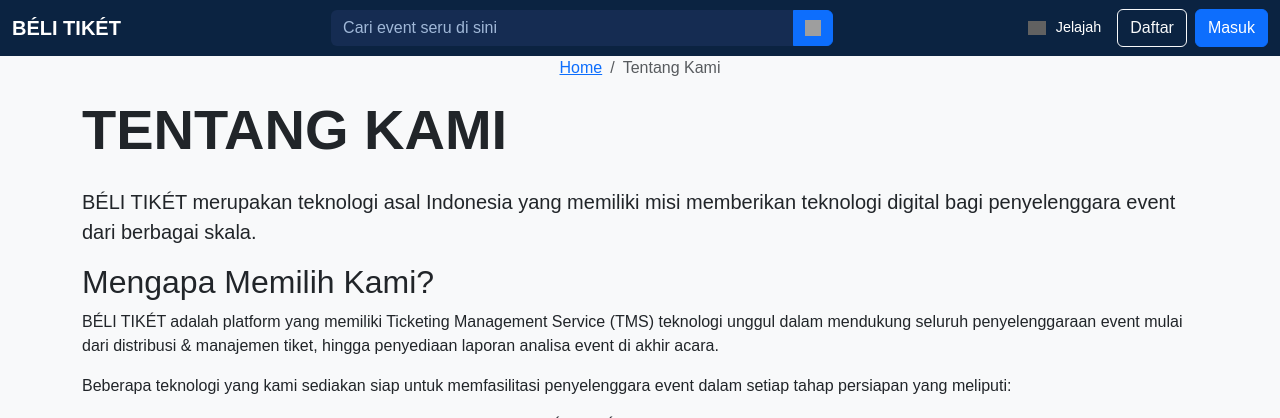
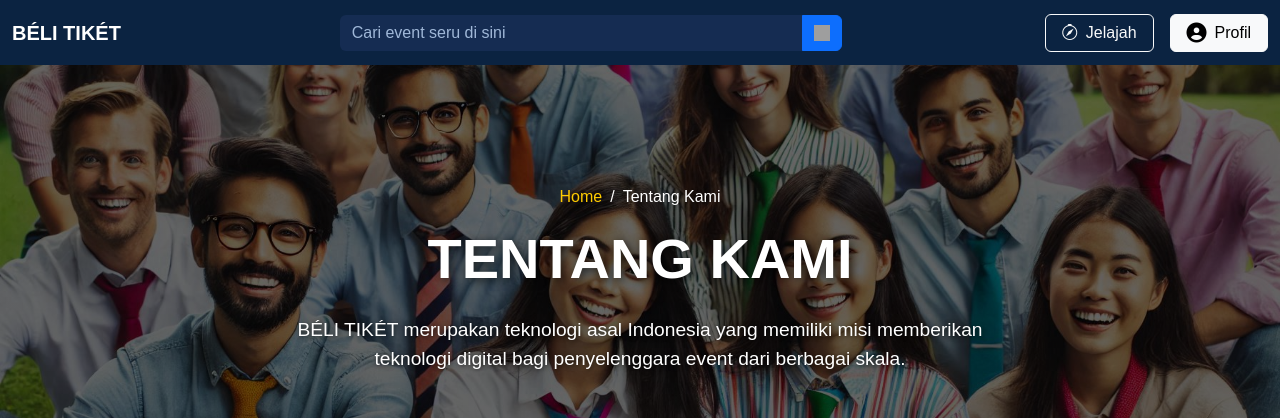
Before and after one commit to LimunBF/pemweb_uas, a PHP site: page /php/tentang_kami.php in a window 1280 px wide. Shown: the top 418 px of the page. Run offline with PHP 8.4, Linux system fonts and the light colour scheme; a user stored in the database is signed in; data comes from the database, SQL or seed files in the repository; grey boxes are pictures that could not be loaded.

Commit message:
Ubah Penamaan lagi dan desain navbar

```diff
--- a/css/navbar_footer.css
+++ b/css/navbar_footer.css
@@ -1,5 +1,6 @@
 .navbar {
     background-color: #0b2341;
+    height: 65px;
 }
 
 .search-bar {
--- a/css/profile.css
+++ b/css/profile.css
@@ -111,7 +111,7 @@ body {
     align-items: center;
     cursor: pointer;
     position: relative;
-    transform: translateX(-10%); /* Moves it 10px to the left */
+    transform: translateX(-20%); /* Moves it 10px to the left */
 }
 
 .dropdown-profile:hover {
--- a/php/tentang_kami.php
+++ b/php/tentang_kami.php
@@ -1,6 +1,33 @@
 <?php
-    session_start();
-    $isLoggedIn = isset($_SESSION['user_id']);
+session_start();
+$isLoggedIn = isset($_SESSION['user_id']);
+
+// Include the database connection file
+include_once '../connection/connect.php';
+
+// Get the database connection
+$pdo = getDatabaseConnection();
+
+// Query untuk mengambil events
+$stmt = $pdo->prepare("SELECT event_id, title, event_date, location, organizer_name, event_image_path FROM events LIMIT 10");
+$stmt->execute();
+$events = $stmt->fetchAll();
+
+// Periksa apakah pengguna sudah login
+if ($isLoggedIn) {
+    // Ambil user_id dari session
+    $userId = $_SESSION['user_id'];
+
+    // Query untuk mengambil nama pengguna berdasarkan user_id
+    $stmtUser = $pdo->prepare("SELECT name FROM users WHERE user_id = :user_id LIMIT 1");
+    $stmtUser->execute(['user_id' => $userId]);
+    $user = $stmtUser->fetch();
+
+    // Pastikan nama pengguna ditemukan
+    $userName = $user ? htmlspecialchars($user['name']) : 'Pengguna';
+} else {
+    $userName = null;
+}
 ?>
 
 <!DOCTYPE html>
@@ -14,6 +41,7 @@
     <link rel="stylesheet" href="https://cdnjs.cloudflare.com/ajax/libs/font-awesome/6.4.2/css/all.min.css">
     <link href="https://cdn.jsdelivr.net/npm/bootstrap-icons/font/bootstrap-icons.css" rel="stylesheet">
     <link rel="stylesheet" type="text/css" href="../css/navbar_footer.css">
+    <link rel="stylesheet" type="text/css" href="../css/tentang_kami.css">
 </head>
 
 <body>
@@ -35,16 +63,35 @@
             </div>
 
             <!-- Menu Kanan -->
-            <div class="d-flex align-items-center justify-content-end">
+            <div class="d-flex align-items-center gap-3">
                 <!-- Jelajah -->
-                <a href="../jelajah.php" class="icon-link me-3 d-flex align-items-center">
-                    <img src="https://cdn-icons-png.flaticon.com/512/2991/2991114.png" alt="Jelajah" class="me-1">
-                    Jelajah
+                <a href="../jelajah.php" class="btn btn-outline-light d-flex align-items-center gap-2 px-3">
+                    <i class="bi bi-compass"></i>
+                    <span>Jelajah</span>
                 </a>
 
+                <?php if (!$isLoggedIn): ?>
                 <!-- Daftar dan Masuk -->
-                <a href="register.php" class="btn btn-outline-light me-2">Daftar</a>
-                <a href="login.php" class="btn btn-primary">Masuk</a>
+                <a href="register.php" class="btn btn-outline-light px-3">Daftar</a>
+                <a href="login.php" class="btn btn-primary px-3">Masuk</a>
+                <?php else: ?>
+                <!-- Profile Dropdown -->
+                <div class="dropdown">
+                    <a href="#" class="btn btn-light d-flex align-items-center gap-2 px-3" id="dropdownMenuButton" data-bs-toggle="dropdown"
+                        aria-expanded="false">
+                        <i class="fas fa-user-circle fa-lg"></i>
+                        <span><?php echo $userName ? htmlspecialchars($userName) : 'Profil'; ?></span>
+                    </a>
+                    <ul class="dropdown-menu dropdown-menu-end" aria-labelledby="dropdownMenuButton">
+                        <li class="dropdown-header">Halo, <?php echo $userName ? htmlspecialchars($userName) : 'Pengguna'; ?></li>
+                        <li><hr class="dropdown-divider"></li>
+                        <li><a class="dropdown-item" href="#">Tiket Saya</a></li>
+                        <li><a class="dropdown-item" href="profile.php">Informasi Dasar</a></li>
+                        <li><a class="dropdown-item" href="pengaturan.php">Pengaturan</a></li>
+                        <li><a class="dropdown-item text-danger" href="logout.php">Keluar</a></li>
+                    </ul>
+                </div>
+                <?php endif; ?>
             </div>
         </div>
     </nav>
```
Also changed, not shown: index.php (+13 -15 lines).
